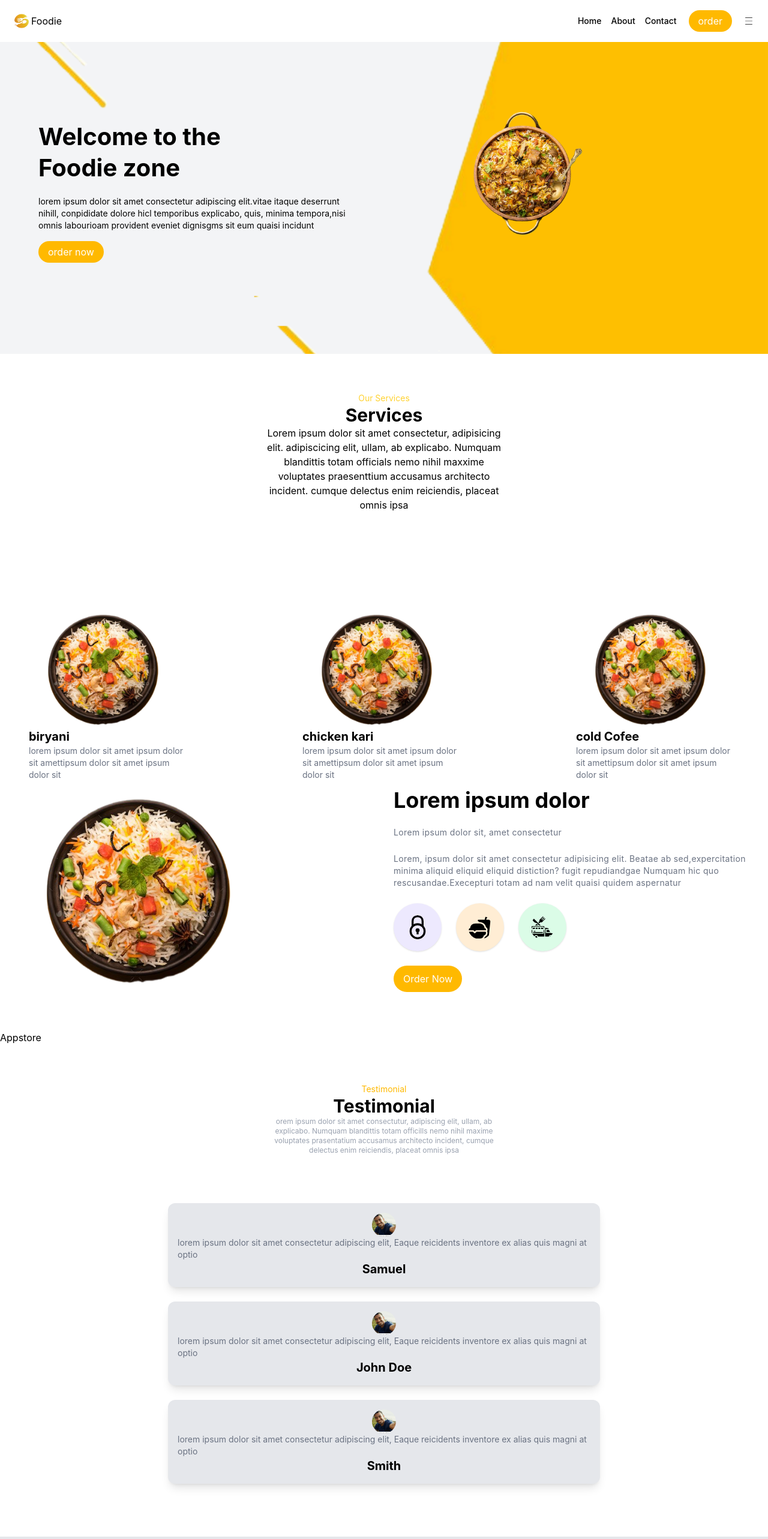
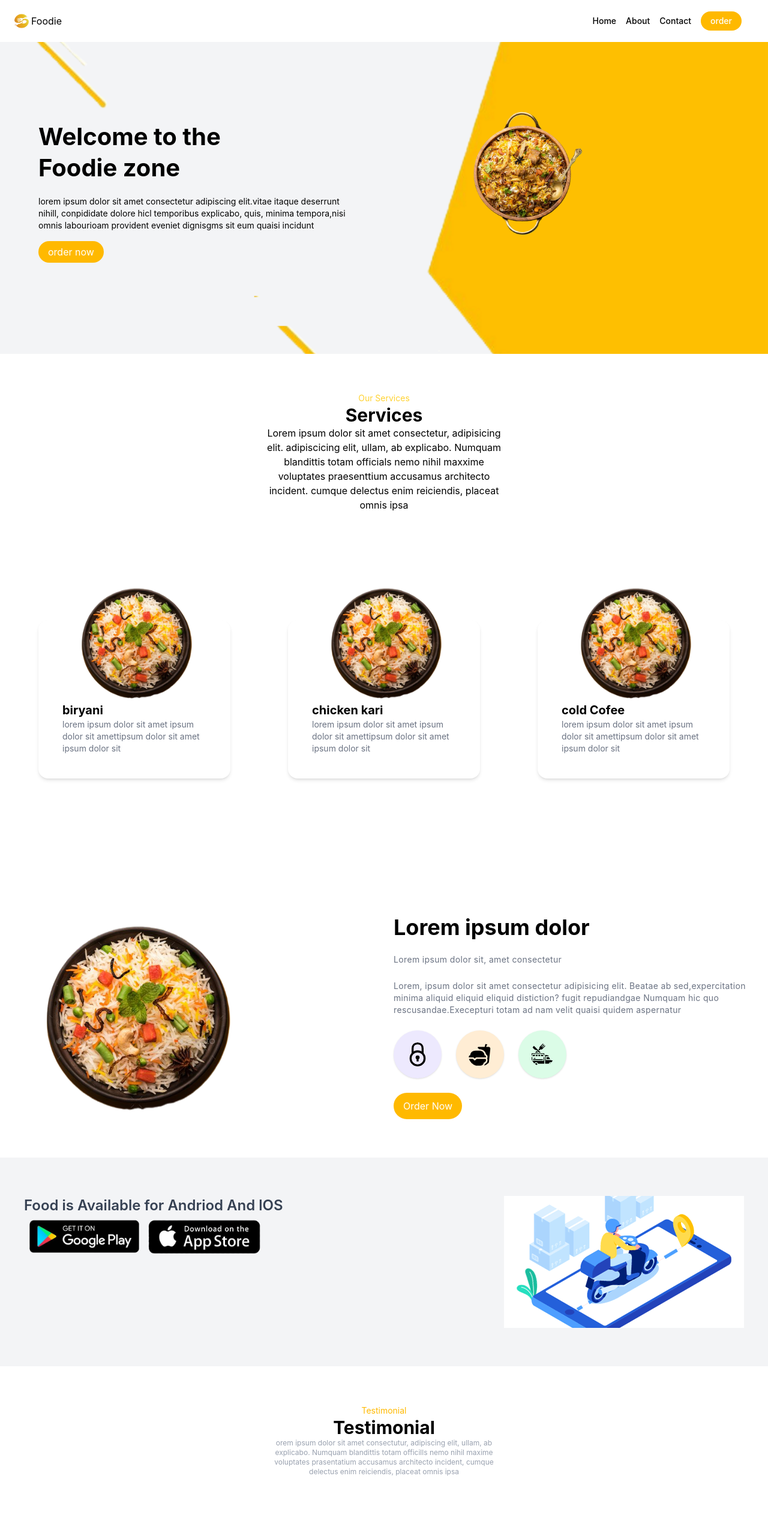
Before and after one commit to Sammy25e/restaurant-webpage, a React (Vite) app: page / in a window 1280 px wide. Shown: the top 2566 px of the page at 60% size. Built offline with nearby package versions, Linux system fonts and the light colour scheme.

Commit message:
push.change

```diff
--- a/src/App.jsx
+++ b/src/App.jsx
@@ -6,6 +6,8 @@ import About from "./components/About";
 import Testimonial from "./components/Testimonial";
 import Footer from "./components/Footer";
 import Appstore from "./components/Appstore";
+import Product from "./components/Product";
+import Commerce from "./components/Commerce";
 
 const App = () => {
   return (
@@ -16,7 +18,8 @@ const App = () => {
       <About />
       <Appstore />
       <Testimonial />
-      <Footer />
+      <Footer /> *{/* <Product /> */}
+      {/* <Commerce /> */}
     </div>
   );
 };
--- a/src/components/About.jsx
+++ b/src/components/About.jsx
@@ -5,7 +5,7 @@ import { GiFoodTruck } from "react-icons/gi";
 
 const About = () => {
   return (
-    <div id="about" className=" w-full py-16 -mt-50">
+    <div id="about" className=" w-full py-16 ">
       <div className="max-w-7xl w-full mx-auto px-4 md:px-6 flex flex-col md:flex-row items-center justify-between">
         <img src={food1} alt="" className="w-100  h-auto object-cover" />
         <div className="max-w-[600px] w-full space-y-6">
--- a/src/components/Appstore.jsx
+++ b/src/components/Appstore.jsx
@@ -1,9 +1,38 @@
-import React from 'react'
+import bike from "../assets/assets/mobile_bike.gif";
+import applestore from "../assets/assets/app_store.png";
+import playstore from "../assets/assets/play_store.png";
 
 const Appstore = () => {
   return (
-    <div>Appstore</div>
-  )
-}
+    <div className="w-full bg-gray-100 py-16">
+      <div className="max-w-7xl w-full mx-auto px-15 md:px-10 flex flex-col md:flex-row items-start justify-between">
+        <div>
+          <h2 className="text-2xl text-center sm:text-2xl font-semibold text-gray-700">
+            Food is Available for Andriod And lOS
+          </h2>
+          <div className=" flex flex-wrap justify-center sm:justify-start items-center">
+            <a href="">
+              <img
+                src={playstore}
+                alt="playstore"
+                className=" max-w-[150px] sm: max-w-[120px] md:max-w-[200px] "
+              />
+            </a>
+            <a href="">
+              <img
+                src={applestore}
+                alt="applestore"
+                className=" max-w-[150px] sm: max-w-[120px] md:max-w-[200px]"
+              />
+            </a>
+          </div>
+        </div>
+        <div className=" w-[400px]  h-[220px]">
+          <img src={bike} alt="" className=" w-full  h-full object-cover" />
+        </div>
+      </div>
+    </div>
+  );
+};
 
-export default Appstore
+export default Appstore;
--- /dev/null
+++ b/src/components/Commerce.jsx
@@ -0,0 +1,96 @@
+import { CiSearch } from "react-icons/ci";
+import { IoPersonOutline } from "react-icons/io5";
+import { CiHeart } from "react-icons/ci";
+import { SlBasket } from "react-icons/sl";
+import img10 from "../assets/assets/img10.avif";
+import { CiMenuBurger } from "react-icons/ci";
+import { useEffect, useState } from "react";
+
+[
+  {
+    id: 1,
+    name: "Nike Shoes",
+    price: 50000,
+    image1: "/shoes.jpg",
+  },
+  {
+    id: 2,
+    name: "T-Shirt",
+    price: 20000,
+    image2: "/shirt.jpg",
+  },
+  {
+    id: 3,
+    name: "Watch",
+    price: 30000,
+    image3: "/watch.jpg",
+  },
+];
+
+const Commerce = () => {
+  const [products, setProducts] = useState([]);
+
+  useEffect(() => {
+    fetch("https://fakestoreapi.com/products")
+      .then((response) => response.json())
+      .then((data) => {
+        setProducts(data);
+      })
+      .catch((error) => {
+        console.error("Error fetching products:", error);
+      });
+  }, []);
+
+  return (
+    <div className=" w-full py-16">
+      <div>
+        <div className=" flex gap-5 justify-between mx-auto px-20">
+          <h2 className=" font-bold"> E-Commerce</h2>
+          <ul className=" hidden md:flex gap-5">
+            <li>Home</li>
+            <li>Shop</li>
+            <li>Categories</li>
+            <li>Deals</li>
+            <li>About Us</li>
+            <li>Contact</li>
+          </ul>
+          <div className="hidden md:flex  gap-3">
+            <CiSearch />
+            <IoPersonOutline />
+            <CiHeart />
+            <SlBasket />
+          </div>
+          <CiMenuBurger className="flex md:hidden" />
+        </div>
+        <div className=" grid grid-cols-1 sm:grid-cols-2 bg-gray-200 mt-10">
+          <div className="p-8  ">
+            <h1 className="  font-bold mt-10">Summer Collection</h1>
+            <h3 className="text-4xl font-bold mt-4">Discover The Latest</h3>
+            <h2 className="text-4xl font-bold">Trends 2026</h2>
+            <p className=" w-100 mt-3">
+              Explore Our New arrival pf summer collection with amazing of
+              detail and discounts{" "}
+            </p>
+            <button className=" bg-black text-white rounded-full px-10 text-sm mt-3">
+              Shop Now{" "}
+            </button>
+          </div>
+          <div className="flex-col md:flex">
+            <img src={img10} alt="" className="  " />
+          </div>
+        </div>
+        <div className="grid grid-cols-4 gap-10 mt-10">
+          {products.map((product) => (
+            <div key={product.id}>
+              <img src={product.image} alt={product.name} />
+              <h2>{product.name}</h2>
+              <p>₦{product.price}</p>
+            </div>
+          ))}
+        </div>
+      </div>
+    </div>
+  );
+};
+
+export default Commerce;
--- a/src/components/Footer.jsx
+++ b/src/components/Footer.jsx
@@ -61,7 +61,7 @@ const Footer = () => {
               <h1 className="text-xl font-bold text-justify sm:text-left mb-3">
                 Important Links
               </h1>
-              <ul className="flex flex-col gap-3 ">
+              <ul className="flex flex-col gap-3  ">
                 <li>Home</li>
                 <li>About</li>
                 <li>Services</li>
--- a/src/components/Navbar.jsx
+++ b/src/components/Navbar.jsx
@@ -11,8 +11,8 @@ const Navbar = () => {
           <h2>Foodie</h2>
         </div>
 
-        <div className=" hidden sm: md:flex items-center justify-center gap-5">
-          <ul className="flex items-center gap-4 text-sm font-medium">
+        <div className=" flex flex-col  flex-row items-center justify-center gap-5">
+          <ul className=" hidden md:flex items-center gap-4 text-sm font-medium">
             <li className="hover:text-amber-300">
               <a href="#home">Home</a>
             </li>
@@ -22,12 +22,13 @@ const Navbar = () => {
             <li className="hover:text-amber-300">
               <a href="#contact">Contact</a>
             </li>
+            <button className="  bg-amber-400 text-white px-4 py-1.5 rounded-full">
+              order
+            </button>
           </ul>
-          <button className=" bg-amber-400 text-white px-4 py-1.5 rounded-full">
-            order
-          </button>
+
           <button>
-            <CiMenuBurger />
+            <CiMenuBurger className=" flex md:hidden " />
           </button>
         </div>
       </div>
--- /dev/null
+++ b/src/components/Product.jsx
@@ -0,0 +1,60 @@
+import { useEffect, useState } from "react";
+import image from "../assets/assets/biryani.png";
+
+// const data = [
+//   { title: "iphone", description: "this is product description", image: image },
+//   { title: "iphone", description: "this is product description", image: image },
+//   { title: "iphone", description: "this is product description", image: image },
+//   { title: "iphone", description: "this is product description", image: image },
+//   { title: "iphone", description: "this is product description", image: image },
+// ];
+
+const Product = () => {
+    const[products, setproducts] = useState([]);
+const [loading, setloading] = useState (true);
+
+useEffect(() => {
+
+    try {
+        const getproduct = async () => {
+            const response = await fetch("https://fakestoreapi.com/products");
+            const data = await response.json();
+            setproducts(data);
+        };
+        getproduct();
+    } catch (error) {
+        console.log(error);
+    } finally {
+        setloading(false);
+
+
+    }
+},[]);
+
+
+  return (
+    <div className=" flex items-center flex-col justify-center max-w-7xl mx-auto p-4">
+      <h1 className="mb-10 text-2xl font-bold">All Product</h1>
+      <div className="grid grid-cols-4 items-center gap-10">
+        {products.slice(0, ).map((item, idx) => (
+          <div
+            key={idx}
+            className=" w-[300px] h-[400px] bg-yellow-300 shadow-md rounded-md scale-105"
+          >
+            <img
+              src={item.image}
+              alt=""
+              className="w-full h-[200px] object-contain"
+            />
+            <div className="mt-auto py-3">
+              <h1 className=" text-xl font-bold">{item.title} </h1>
+              <p className=" text-sm line-climp-3">{item.description}  </p>
+            </div>
+          </div>
+        ))}
+      </div>
+    </div>
+  );
+};
+
+export default Product;
--- a/src/components/Services.jsx
+++ b/src/components/Services.jsx
@@ -40,12 +40,12 @@ const Services = () => {
             ipsa
           </p>
         </div>
-        <div className="flex flex-col md:flex-row space-y-0 items-center justify-between py-15">
+        <div className="flex flex-col md:flex-row  items-center justify-between py-15  ">
           {data.map((items, index) => (
-            <div key={index} className=" group w-80 p-6 bg-white ">
-              <img src={items.image} alt="" className="w-60 sm:gap-5-mt-25" />
+            <div key={index} className=" group w-80 p-10 m-10  bg-white shadow-md rounded-2xl bg-gray-100 hover:bg-amber-400  ">
+              <img src={items.image} alt="" className="w-60 gap-20 sm:-space-y-12  -mt-25" />
               <h2 className=" text-xl sm:gap-5 font-bold">{items.title} </h2>
-              <p className=" text-gray-500   text-sm group-hover:text-amber-400">
+              <p className=" text-gray-500 text-xs md:text-sm ">
                 {items.description}
               </p>
             </div>
--- a/src/components/Testimonial.jsx
+++ b/src/components/Testimonial.jsx
@@ -28,26 +28,26 @@ const Testimonial = () => {
         <div className="text-center mb-20 max-w-[400px] mx-auto">
           <h6 className=" text-sm bg-clip-text text-transparent bg-amber-400">Testimonial</h6>
           <h3 className=" text-3xl font-bold">Testimonial</h3>
-          <p className=" text-xs text-gray-400">
+          <p className=" text-xs  text-gray-400">
             orem ipsum dolor sit amet consectutur, adipiscing elit, ullam, ab
             explicabo. Numquam blandittis totam officills nemo nihil maxime
             voluptates prasentatium accusamus architecto incident, cumque
             delectus enim reiciendis, placeat omnis ipsa
           </p>
         </div>
-        <div className="flex-col md:flex-row items-center justify-between">
+        <div className="flex flex-col md:flex-row items-center justify-between gap-6 ">
           {testimonialdata.map(({ id, name, text, img }) => {
             return (
-              <div key={id} className="my-6">
-                <div className="flex flex-col justify-center items-center shadow-lg p-4 rounded-xl bg-gray-200 relative">
+              <div key={id} className="my-6    ">
+                <div className=" flex flex-col justify-center items-center  bg-gray-200  text-center  rounded-xl ">
                   <img
                     src={image}
                     alt=""
-                    className="w-10 h-10 object-cover rounded-full block mx-auto"
+                    className="w-10  h-10 object-cover rounded-full block mx-auto"
                   />
-                  <p className=" text-gray-500 text-sm"> {text}</p>
-                  <h1 className=" text-xl font-bold"> {name}</h1>
-                  <p className=" text-black/20  text-9xl font-serif absolute top-0 right-0"></p>
+                  <p className=" text-gray-500 text-xs leading-relaxed mb-4 "> {text}</p>
+                  <h1 className=" text-xl text-center font-bold"> {name}</h1>
+                  <p className=" text-black/20   text-9xl font-serif absolute top-0 "></p>
                 </div>
               </div>
             );
```
Also changed, not shown: src/assets/assets/img10.avif (added), src/assets/assets/img20.webp (added).
